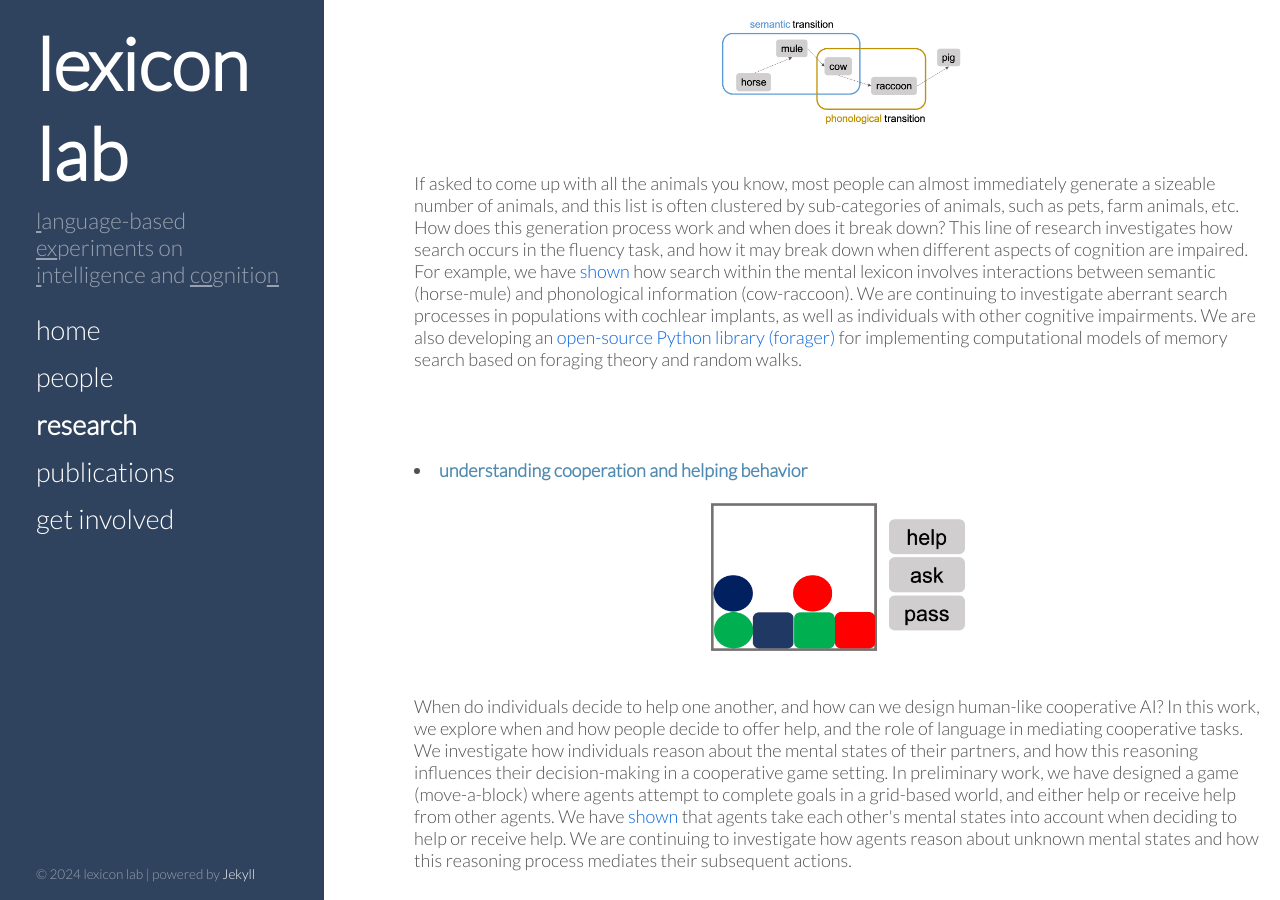
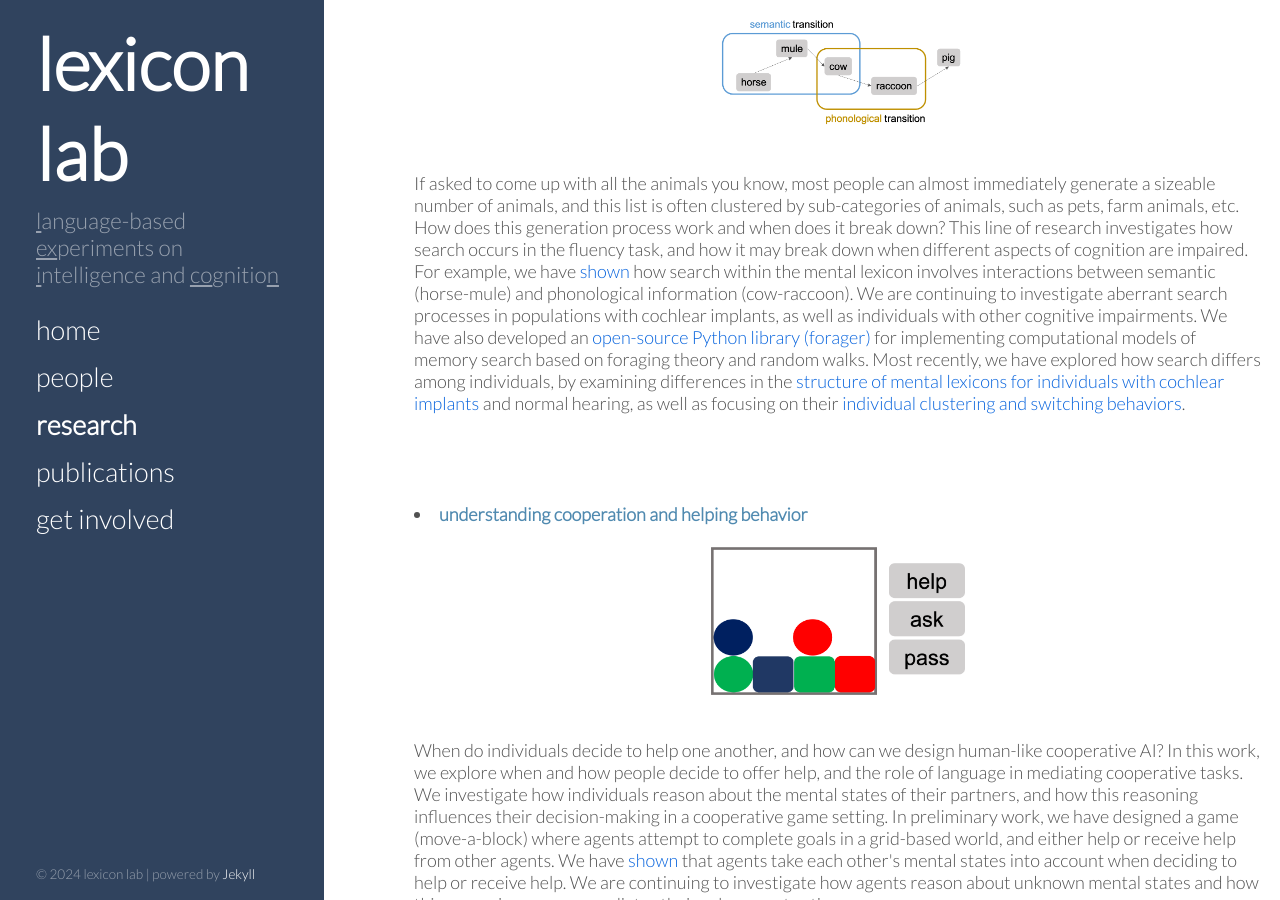
Before and after one commit to thelexiconlab/thelexiconlab.github.io, a Jekyll site: the page built from research.html, in a window 1280 px wide and 900 px high, scrolled down 574 px. Built offline with Jekyll 4.4.1, drawn with Linux system fonts in a browser that asks for light colours; Markdown is read by kramdown in place of the engine named in the settings; some of the changed text lies outside the part shown.

Commit message:
update research

```diff
--- a/research.html
+++ b/research.html
@@ -37,8 +37,11 @@
 cognition are impaired. For example, we have <a href="https://psyarxiv.com/2bazx/" target="_blank">shown</a> how search within
 the mental lexicon involves interactions between semantic (horse-mule) and phonological information (cow-raccoon).
 We are continuing to investigate aberrant search processes in populations with cochlear implants, as well as individuals
-with other cognitive impairments. We are also developing an <a href="https://psyarxiv.com/3y9df" target="_blank">open-source Python library (forager)</a> for implementing
-computational models of memory search based on foraging theory and random walks.<br><br>
+with other cognitive impairments. We have also developed an <a href="https://psyarxiv.com/3y9df" target="_blank">open-source Python library (forager)</a> for implementing
+computational models of memory search based on foraging theory and random walks. Most recently, we have explored how search differs
+among individuals, by examining differences in the <a href="https://drive.google.com/file/d/1bVGQ8VQP5yoAcPEwUccNU6PJAWGw3vG1/view?usp=sharing", target="_blank">structure of mental lexicons for individuals with cochlear implants</a> and
+normal hearing, as well as focusing on their <a href="https://osf.io/preprints/psyarxiv/9anmr", target="_blank">individual clustering and switching behaviors</a>.
+<br><br>
 
 </li>
 
@@ -58,8 +61,19 @@
 <li> <strong><span style="color:#508AB0">modeling referential communication</span></strong><br>
 
 <img src="/images/research/connector.png" class = "researchimage" ><br>
-<br> How do you describe to someone how <i>music</i> and <i>tides</i> are similar? In this line of work, we investigate how individuals utilize their knowledge about concepts to flexibly perform a wide range of communicative tasks. We employ rich experimental paradigms such as cooperative language games (such as <a href="https://codenames.game/" target="_blank">Codenames</a>!) and model how individuals search through their underlying semantic knowledge to ultimately communicate with partners. Our work has shown how individuals converge onto clues in a two-player cooperative game using <a href="https://thelexiconlab.github.io/papers/connector_cogsci_2021.pdf" target = "_blank">associative information</a>, as well as <a href="https://thelexiconlab.github.io/proceedings/connector_cogsci21.pdf" target="_blank">pragmatic inference</a>. We have also <a href="https://psyarxiv.com/axw8v/" target = "_blank">shown</a> how this process is relatively fast and automatic in most situations. We are continuing to investigate how partners align their preferences as well as arrive onto the final response in such contexts. <br></li>
+<br> How do you describe to someone how <i>music</i> and <i>tides</i> are similar? In this line of work,
+ we investigate how individuals utilize their knowledge about concepts to flexibly perform a wide range of
+ communicative tasks. We employ rich experimental paradigms such as cooperative language games
+ (such as <a href="https://codenames.game/" target="_blank">Codenames</a>!) and model how individuals
+ search through their underlying semantic knowledge to ultimately communicate with partners. Our work has
+ shown how individuals converge onto clues in a two-player cooperative game
+ using <a href="https://thelexiconlab.github.io/papers/connector_cogsci_2021.pdf" target = "_blank">associative information</a>,
+ as well as <a href="https://thelexiconlab.github.io/proceedings/connector_cogsci21.pdf" target="_blank">pragmatic inference</a>.
+ We have also <a href="https://psyarxiv.com/axw8v/" target = "_blank">shown</a> how this process is relatively fast and automatic
+ in most situations. Most recently, we have examined how <a href="https://osf.io/preprints/psyarxiv/3a9kq", target="_blank">individual search processes combine with inferential reasoning</a> to
+ produce successful communication within the Connector paradigm. <br></li>
 
+<h3> archived projects</h3>
 <hr style="height:15pt; visibility:hidden;">
 <li> <strong><span style="color:#508AB0">semantic-phonological interactions in lexical retrieval</span></strong><br>
 <img src="/images/research/sem-phono.png" class = "researchimage" ><br>
```
